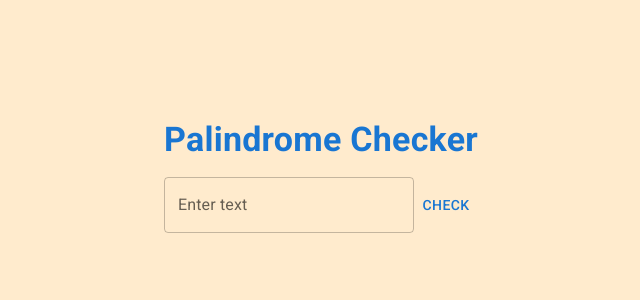
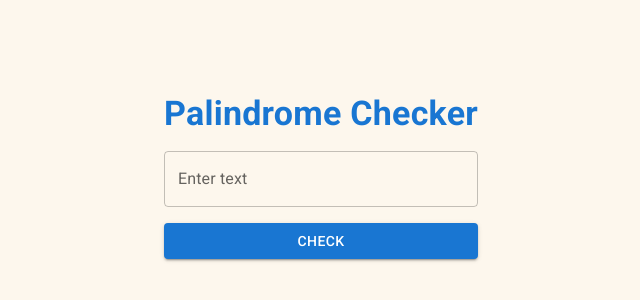
Before and after one commit to stabjana/Palindrome-app, a React (Vite) app: page / in a window 1280 px wide. Shown: the part 240-540 px from the top of the page, without its empty margins (319-959 px from the left). Built offline with nearby package versions, Linux system fonts and the light colour scheme.

Commit message:
styles: add structure and colors

```diff
--- a/src/Components/Input.tsx
+++ b/src/Components/Input.tsx
@@ -2,14 +2,20 @@ import { TextField, Box, Button } from "@mui/material";
 
 export const Input = () => {
   return (
-    <Box sx={{ display: "flex", justifyContent: "center", mt: 2 }}>
+    <Box sx={{ display: "flex", flexDirection: "column", justifyContent: "center", mt: 2 }}>
       <TextField
         label="Enter text"
         variant="outlined"
         fullWidth
         sx={{ maxWidth: 400 }}
       />
-      <Button>Check</Button>
+      <Button
+      variant="contained"
+      sx={{ mt: 2 }}
+      //onClick={bla}
+      >
+        Check
+        </Button>
     </Box>
   );
 };
--- a/src/index.css
+++ b/src/index.css
@@ -4,6 +4,6 @@ body {
   place-items: center;
   min-width: 320px;
   min-height: 100vh;
-  background-color: blanchedalmond;
+  background-color: rgb(253, 247, 237);
   color: rgb(0, 0, 59);
 }
```
